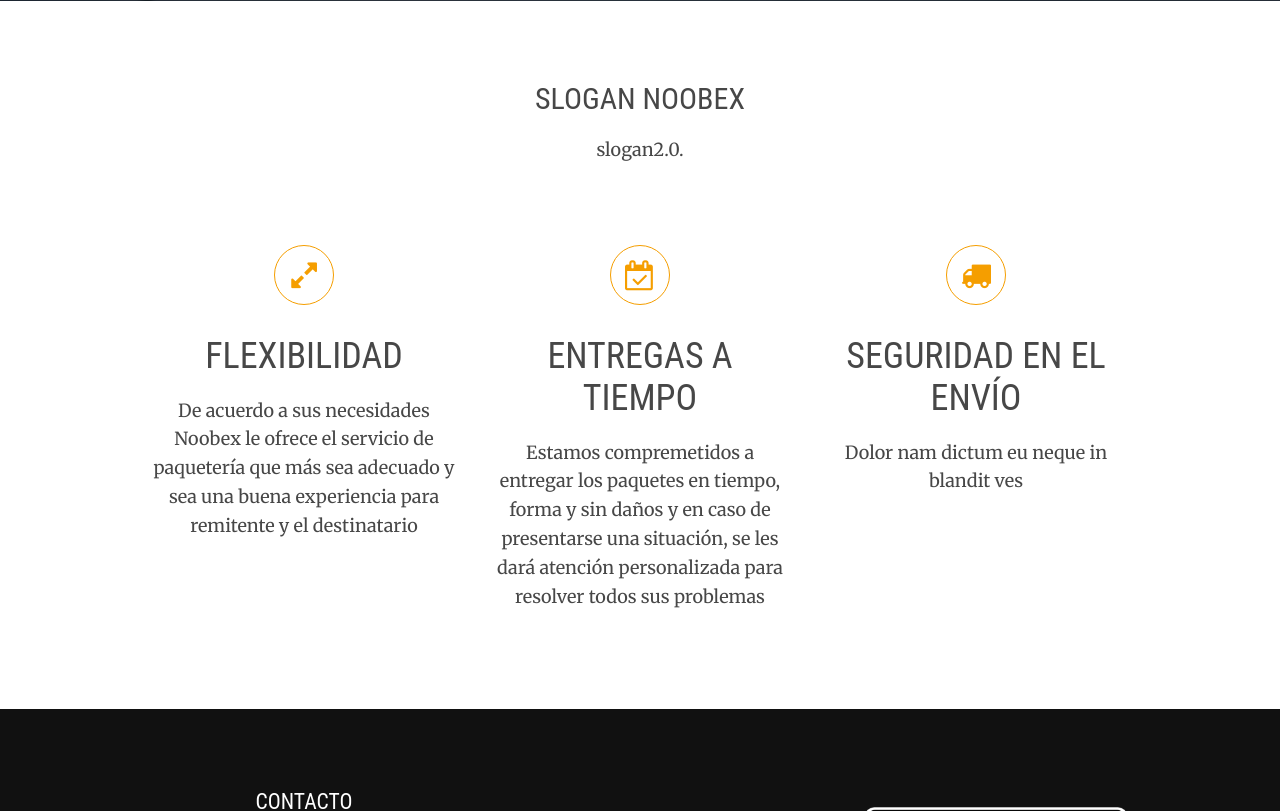
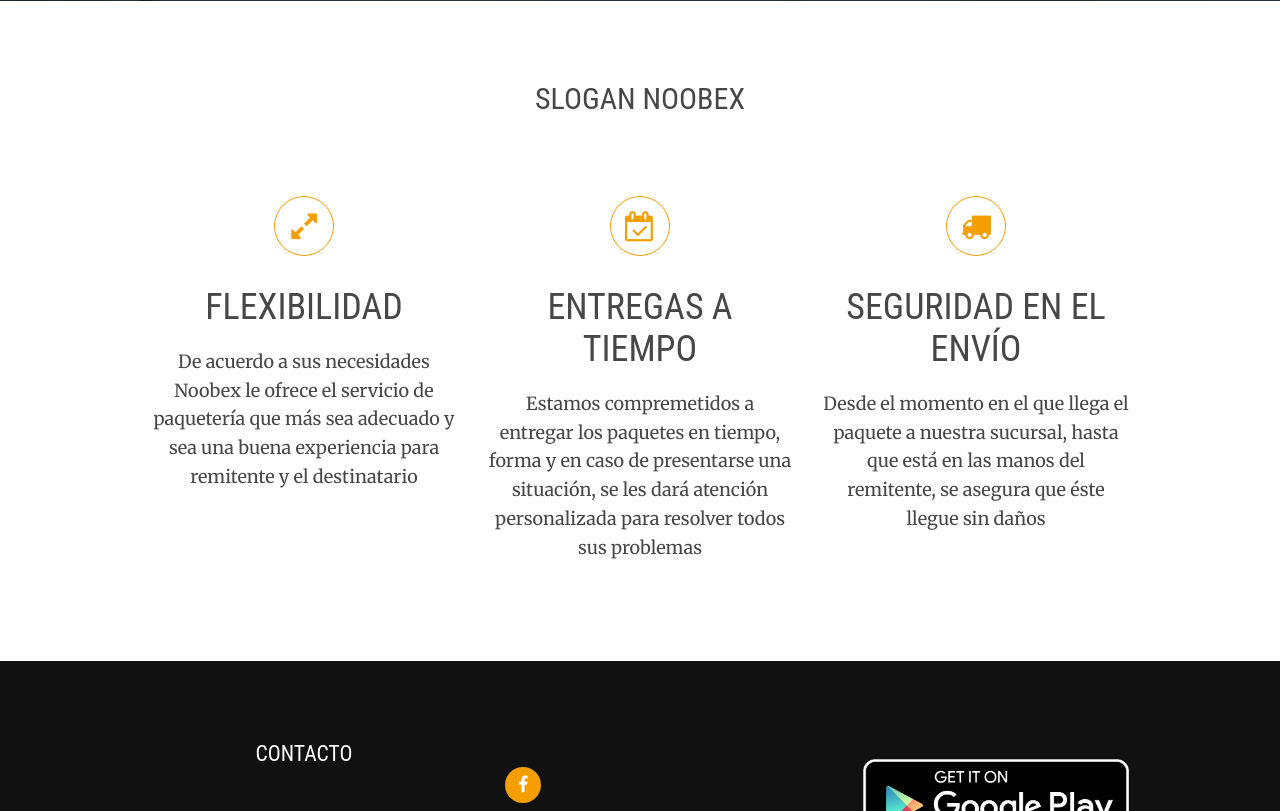
Before and after one commit to miriamvaldez/Noobex, a plain HTML site: page index.html in a window 1280 px wide. Shown: the part 680-1491 px from the top of the page. Drawn offline with Linux system fonts and the light colour scheme.

Commit message:
Cambios
Cambios generales en index

```diff
--- a/index.html
+++ b/index.html
@@ -114,7 +114,6 @@
     <!-- ################################################################################################ -->
     <div class="center btmspace-80">
       <h3 class="heading">slogan noobex</h3>
-      <p class="nospace">slogan2.0.</p>
     </div>
     <ul class="nospace group center">
       <li class="one_third first">
@@ -126,13 +125,13 @@
       <li class="one_third">
         <article><a class="inverse" ><i class="btmspace-30 icon fa fa-calendar-check-o"></i></a>
           <h6 class="heading font-x1">Entregas a tiempo</h6>
-          <p>Estamos compremetidos a entregar los paquetes en tiempo, forma y sin daños y en caso de presentarse una situación, se les dará atención personalizada para resolver todos sus problemas</p>
+          <p>Estamos compremetidos a entregar los paquetes en tiempo, forma y en caso de presentarse una situación, se les dará atención personalizada para resolver todos sus problemas</p>
         </article>
       </li>
       <li class="one_third">
         <article><a class="inverse"><i class="btmspace-30 icon fa fa-truck"></i></a>
           <h6 class="heading font-x1">Seguridad en el envío</h6>
-          <p>Dolor nam dictum eu neque in blandit ves</p>
+          <p>Desde el momento en el que llega el paquete a nuestra sucursal, hasta que está en las manos del remitente, se asegura que éste llegue sin daños</p>
         </article>
       </li>
     </ul>
```
